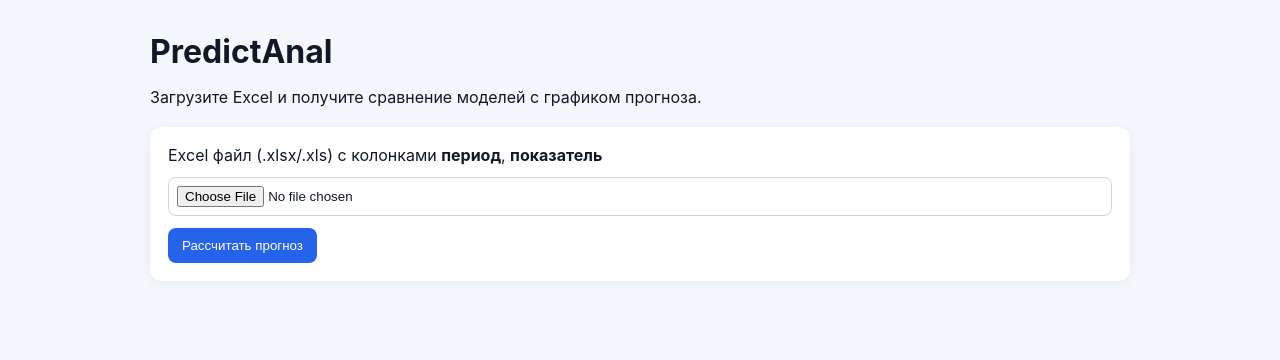
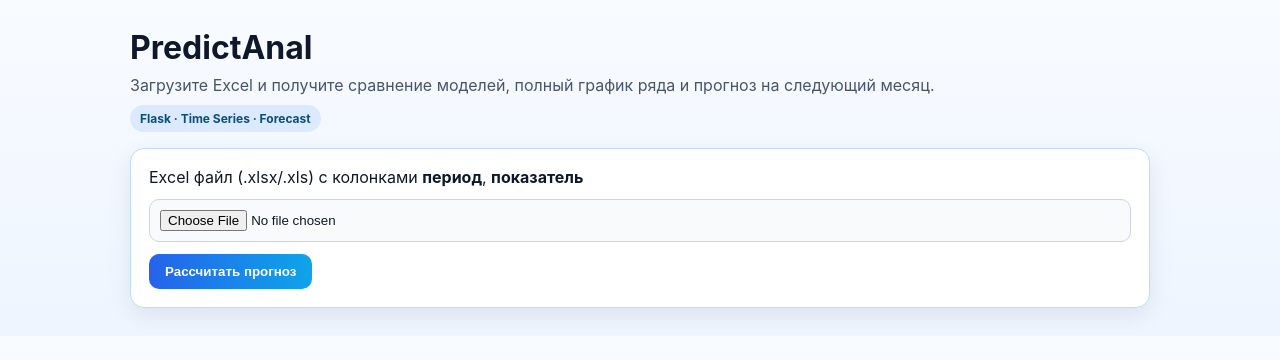
Before and after one commit to ZloyDedulkins/PredictAnal, a Flask app: page / in a window 1280 px wide. Shown: the top 360 px of the page. Run offline with Flask 3, Linux system fonts and the light colour scheme.

Commit message:
Improve UI and extend forecasting to full history plus next month

```diff
--- a/app.py
+++ b/app.py
@@ -23,7 +23,9 @@
 @dataclass
 class ForecastResult:
     name: str
-    forecast: pd.Series
+    test_forecast: pd.Series
+    full_forecast: pd.Series
+    next_month: float
     mae: float
     rmse: float
 
@@ -54,40 +56,39 @@
     return df.iloc[:split_idx].copy(), df.iloc[split_idx:].copy()
 
 
-def baseline_moving_average(train: pd.DataFrame, test: pd.DataFrame, window: int = 3) -> pd.Series:
-    history = train["value"].tolist()
+def baseline_moving_average_forecast(train_values: pd.Series, periods: int, window: int = 3) -> np.ndarray:
+    history = train_values.tolist()
     window = min(window, len(history))
     preds = []
-    for _ in range(len(test)):
-        preds.append(np.mean(history[-window:]))
-        history.append(preds[-1])
-    return pd.Series(preds, index=test["period"], name="Moving Average (baseline)")
+    for _ in range(periods):
+        pred = float(np.mean(history[-window:]))
+        preds.append(pred)
+        history.append(pred)
+    return np.array(preds)
 
 
-def holt_winters_model(train: pd.DataFrame, test: pd.DataFrame, season_length: int = 12) -> pd.Series:
-    if len(train) >= season_length * 2:
+def holt_winters_forecast(train_values: pd.Series, periods: int, season_length: int = 12) -> np.ndarray:
+    if len(train_values) >= season_length * 2:
         model = ExponentialSmoothing(
-            train["value"], trend="add", seasonal="add", seasonal_periods=season_length
+            train_values, trend="add", seasonal="add", seasonal_periods=season_length
         ).fit(optimized=True)
     else:
-        model = ExponentialSmoothing(train["value"], trend="add", seasonal=None).fit(optimized=True)
-    forecast = model.forecast(len(test))
-    forecast.index = test["period"]
-    forecast.name = "Holt-Winters"
-    return forecast
+        model = ExponentialSmoothing(train_values, trend="add", seasonal=None).fit(optimized=True)
+    return np.array(model.forecast(periods))
 
 
-def prophet_model(train: pd.DataFrame, test: pd.DataFrame) -> pd.Series:
+def prophet_forecast(train_df: pd.DataFrame, periods: int) -> np.ndarray:
     if Prophet is None:
         raise RuntimeError("Prophet не установлен")
-    prop_train = train.rename(columns={"period": "ds", "value": "y"})
+    prop_train = train_df.rename(columns={"period": "ds", "value": "y"})
     model = Prophet(yearly_seasonality=True, weekly_seasonality=False, daily_seasonality=False)
     model.fit(prop_train)
-    future = pd.DataFrame({"ds": test["period"]})
+
+    last_period = train_df["period"].max()
+    future_periods = pd.date_range(last_period + pd.offsets.MonthBegin(1), periods=periods, freq="MS")
+    future = pd.DataFrame({"ds": future_periods})
     pred = model.predict(future)
-    forecast = pred.set_index("ds")["yhat"]
-    forecast.name = "Prophet"
-    return forecast
+    return pred["yhat"].to_numpy()
 
 
 def evaluate(y_true: pd.Series, y_pred: pd.Series) -> Tuple[float, float]:
@@ -96,21 +97,42 @@
     return mae, rmse
 
 
-def run_models(train: pd.DataFrame, test: pd.DataFrame) -> Dict[str, ForecastResult]:
+def run_models(train: pd.DataFrame, test: pd.DataFrame, full_df: pd.DataFrame) -> Dict[str, ForecastResult]:
     y_true = test.set_index("period")["value"]
+    full_periods = len(full_df) + 1
+    full_index = pd.date_range(full_df["period"].min(), periods=full_periods, freq="MS")
+
     model_fns = {
-        "Moving Average (baseline)": lambda: baseline_moving_average(train, test),
-        "Holt-Winters": lambda: holt_winters_model(train, test),
-        "Prophet": lambda: prophet_model(train, test),
+        "Moving Average (baseline)": lambda s, p: baseline_moving_average_forecast(s, p),
+        "Holt-Winters": lambda s, p: holt_winters_forecast(s, p),
     }
     results = {}
+
     for name, fn in model_fns.items():
         try:
-            pred = fn()
-            mae, rmse = evaluate(y_true, pred)
-            results[name] = ForecastResult(name, pred, mae, rmse)
+            test_pred_vals = fn(train["value"], len(test))
+            test_pred = pd.Series(test_pred_vals, index=test["period"], name=name)
+            mae, rmse = evaluate(y_true, test_pred)
+
+            full_pred_vals = fn(full_df["value"], full_periods)
+            full_pred = pd.Series(full_pred_vals, index=full_index, name=name)
+            next_month_val = float(full_pred.iloc[-1])
+            results[name] = ForecastResult(name, test_pred, full_pred, next_month_val, mae, rmse)
         except Exception:
             continue
+
+    try:
+        test_pred_vals = prophet_forecast(train[["period", "value"]], len(test))
+        test_pred = pd.Series(test_pred_vals, index=test["period"], name="Prophet")
+        mae, rmse = evaluate(y_true, test_pred)
+
+        full_pred_vals = prophet_forecast(full_df[["period", "value"]], full_periods)
+        full_pred = pd.Series(full_pred_vals, index=full_index, name="Prophet")
+        next_month_val = float(full_pred.iloc[-1])
+        results["Prophet"] = ForecastResult("Prophet", test_pred, full_pred, next_month_val, mae, rmse)
+    except Exception:
+        pass
+
     if not results:
         raise RuntimeError("Ни одна модель не смогла посчитать прогноз")
     return results
@@ -122,6 +144,7 @@
     metrics = None
     best_model = None
     chart_payload = None
+    next_month_forecast = None
 
     if request.method == 'POST':
         f = request.files.get('file')
@@ -131,28 +154,40 @@
             try:
                 df = load_excel(f.read())
                 train, test = split_data(df)
-                results = run_models(train, test)
+                results = run_models(train, test, df)
                 metrics_df = pd.DataFrame([
-                    {"Model": r.name, "MAE": round(r.mae, 4), "RMSE": round(r.rmse, 4)}
+                    {
+                        "Model": r.name,
+                        "MAE": round(r.mae, 4),
+                        "RMSE": round(r.rmse, 4),
+                        "NextMonth": round(r.next_month, 4),
+                    }
                     for r in results.values()
                 ]).sort_values("RMSE")
                 best_model = metrics_df.iloc[0]["Model"]
                 metrics = metrics_df.to_dict(orient="records")
+                next_month_forecast = metrics_df.iloc[0]["NextMonth"]
 
-                labels = [d.strftime("%Y-%m") for d in test["period"]]
-                datasets = [
-                    {
-                        "label": "Факт",
-                        "data": test["value"].round(4).tolist(),
-                    }
-                ]
+                next_period = (df["period"].max() + pd.offsets.MonthBegin(1)).strftime("%m.%Y")
+
+                labels = [d.strftime("%Y-%m") for d in pd.date_range(df["period"].min(), periods=len(df) + 1, freq="MS")]
+                fact_values = df["value"].round(4).tolist() + [None]
+                datasets = [{"label": "Факт", "data": fact_values}]
+
                 for model_name, result in results.items():
                     datasets.append({
                         "label": model_name,
-                        "data": result.forecast.reindex(test["period"]).round(4).tolist(),
+                        "data": result.full_forecast.round(4).tolist(),
                     })
 
-                chart_payload = json.dumps({"labels": labels, "datasets": datasets}, ensure_ascii=False)
+                chart_payload = json.dumps(
+                    {
+                        "labels": labels,
+                        "datasets": datasets,
+                        "next_period": next_period,
+                    },
+                    ensure_ascii=False,
+                )
             except Exception as exc:
                 error = str(exc)
 
@@ -162,6 +197,7 @@
         metrics=metrics,
         best_model=best_model,
         chart_payload=chart_payload,
+        next_month_forecast=next_month_forecast,
     )
 
 
--- a/static/style.css
+++ b/static/style.css
@@ -1,33 +1,60 @@
-:root { color-scheme: light; }
+:root {
+  color-scheme: light;
+  --bg1: #f8fbff;
+  --bg2: #eef5ff;
+  --txt: #0f172a;
+  --muted: #475569;
+  --card: #ffffff;
+  --primary: #2563eb;
+  --primary-2: #0ea5e9;
+}
 body {
   margin: 0;
   font-family: Inter, system-ui, -apple-system, Segoe UI, Roboto, Arial, sans-serif;
-  background: #f4f7fb;
-  color: #111827;
+  background: linear-gradient(180deg, var(--bg1), var(--bg2));
+  color: var(--txt);
 }
-.container { max-width: 980px; margin: 32px auto; padding: 0 16px; }
-header { margin-bottom: 20px; }
-h1 { margin: 0 0 6px 0; }
+.container { max-width: 1020px; margin: 28px auto; padding: 0 16px; }
+.hero { margin-bottom: 16px; }
+h1 { margin: 0 0 8px; font-size: 2rem; }
+.hero p { margin: 0 0 10px; color: var(--muted); }
+.badge {
+  display: inline-block;
+  font-size: 12px;
+  font-weight: 700;
+  color: #0b4e7a;
+  background: #dbeafe;
+  padding: 6px 10px;
+  border-radius: 999px;
+}
 .card {
-  background: #fff;
-  border-radius: 12px;
+  background: var(--card);
+  border-radius: 14px;
   padding: 18px;
   margin-bottom: 16px;
-  box-shadow: 0 2px 12px rgba(0, 0, 0, 0.06);
+  box-shadow: 0 8px 24px rgba(2, 6, 23, 0.08);
 }
+.accent { border: 1px solid #bfdbfe; }
 .upload-form { display: flex; flex-direction: column; gap: 12px; }
-input[type='file'] { padding: 8px; border: 1px solid #d1d5db; border-radius: 8px; }
+input[type='file'] {
+  padding: 10px;
+  border: 1px solid #cbd5e1;
+  border-radius: 10px;
+  background: #f8fafc;
+}
 button {
   width: fit-content;
   border: none;
-  border-radius: 8px;
-  background: #2563eb;
+  border-radius: 10px;
+  background: linear-gradient(90deg, var(--primary), var(--primary-2));
   color: #fff;
-  padding: 10px 14px;
+  padding: 10px 16px;
+  font-weight: 600;
   cursor: pointer;
 }
-button:hover { background: #1e40af; }
+button:hover { filter: brightness(1.05); }
 .error { color: #b91c1c; margin-top: 10px; }
-.best { margin-top: 12px; }
+.best { margin-top: 12px; color: #0f172a; }
 table { width: 100%; border-collapse: collapse; }
-th, td { border-bottom: 1px solid #e5e7eb; padding: 8px; text-align: left; }
+th, td { border-bottom: 1px solid #e2e8f0; padding: 9px; text-align: left; }
+th { color: #334155; font-weight: 700; }
--- a/templates/index.html
+++ b/templates/index.html
@@ -9,12 +9,13 @@
 </head>
 <body>
   <main class="container">
-    <header>
+    <header class="hero">
       <h1>PredictAnal</h1>
-      <p>Загрузите Excel и получите сравнение моделей с графиком прогноза.</p>
+      <p>Загрузите Excel и получите сравнение моделей, полный график ряда и прогноз на следующий месяц.</p>
+      <div class="badge">Flask · Time Series · Forecast</div>
     </header>
 
-    <section class="card">
+    <section class="card accent">
       <form method="post" enctype="multipart/form-data" class="upload-form">
         <label for="file">Excel файл (.xlsx/.xls) c колонками <b>период</b>, <b>показатель</b></label>
         <input id="file" type="file" name="file" accept=".xlsx,.xls" required />
@@ -27,24 +28,25 @@
 
     {% if metrics %}
     <section class="card">
-      <h2>Метрики качества</h2>
+      <h2>Метрики качества и прогноз на следующий месяц</h2>
       <table>
-        <thead><tr><th>Модель</th><th>MAE</th><th>RMSE</th></tr></thead>
+        <thead><tr><th>Модель</th><th>MAE</th><th>RMSE</th><th>Следующий месяц</th></tr></thead>
         <tbody>
           {% for row in metrics %}
           <tr>
             <td>{{ row.Model }}</td>
             <td>{{ row.MAE }}</td>
             <td>{{ row.RMSE }}</td>
+            <td>{{ row.NextMonth }}</td>
           </tr>
           {% endfor %}
         </tbody>
       </table>
-      <p class="best">Лучшая модель: <b>{{ best_model }}</b></p>
+      <p class="best">Лучшая модель: <b>{{ best_model }}</b> · прогноз: <b>{{ next_month_forecast }}</b></p>
     </section>
 
     <section class="card">
-      <h2>Сравнение прогноза с фактом (test 5%)</h2>
+      <h2>График за весь период + следующий месяц</h2>
       <canvas id="forecastChart" height="120"></canvas>
     </section>
     {% endif %}
@@ -58,6 +60,8 @@
       ...d,
       borderColor: colors[i % colors.length],
       backgroundColor: colors[i % colors.length],
+      borderWidth: i === 0 ? 3 : 2,
+      pointRadius: i === 0 ? 2.5 : 1.8,
       tension: 0.25,
       fill: false
     }));
@@ -68,7 +72,17 @@
       options: {
         responsive: true,
         interaction: { mode: 'index', intersect: false },
-        plugins: { legend: { position: 'bottom' } }
+        plugins: {
+          legend: { position: 'bottom' },
+          title: {
+            display: true,
+            text: `Прогноз построен до ${payload.next_period}`
+          }
+        },
+        scales: {
+          x: { grid: { color: 'rgba(148,163,184,0.16)' } },
+          y: { grid: { color: 'rgba(148,163,184,0.16)' } }
+        }
       }
     });
   </script>
```
Also changed, not shown: README.md.
